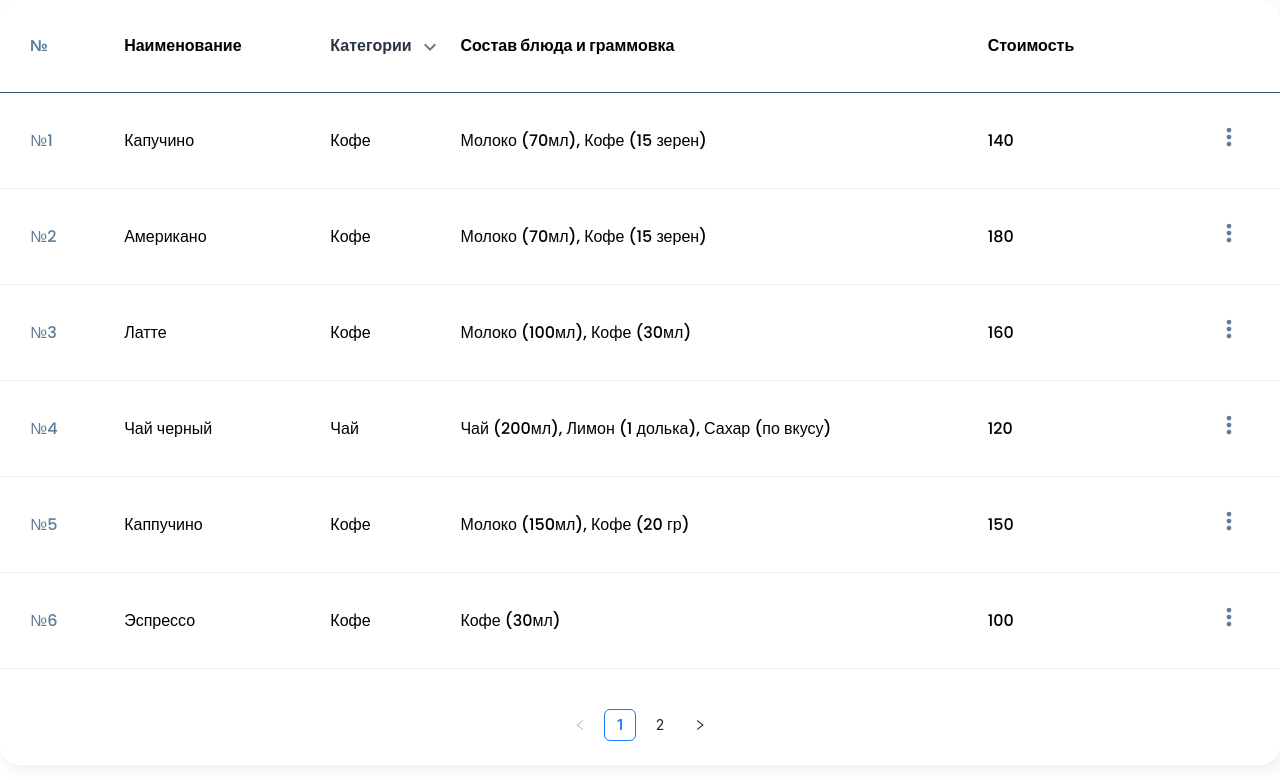
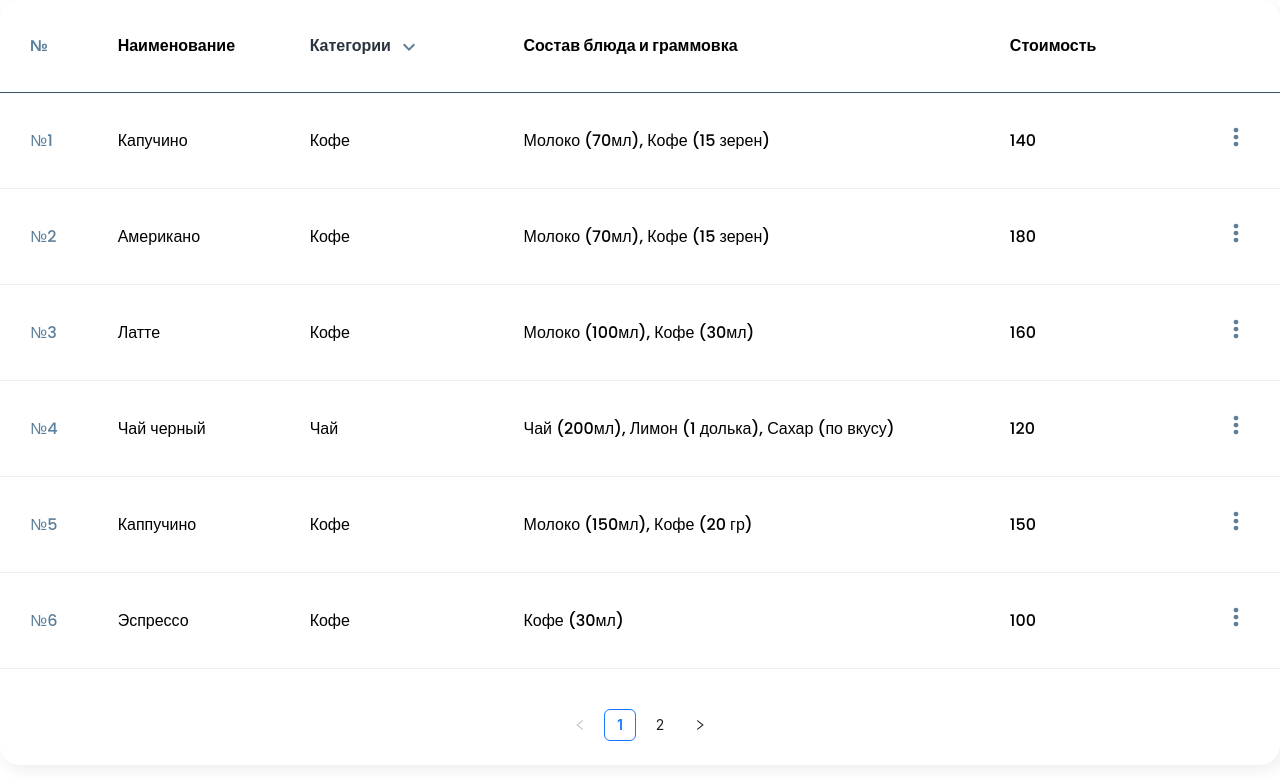
Before and after one commit to ElamanZ/neocafe_admin, a React (Vite) app: page /menu in a window 1280 px wide. Shown: the top 780 px of the page. Built offline with nearby package versions, Linux system fonts and the light colour scheme.

Commit message:
fix menuPage Table

```diff
--- a/package.json
+++ b/package.json
@@ -15,7 +15,9 @@
     "@mui/material": "^5.15.10",
     "@reduxjs/toolkit": "^2.2.1",
     "antd": "^5.14.0",
+    "axios": "^1.6.7",
     "classnames": "^2.5.1",
+    "js-cookie": "^3.0.5",
     "private-route-react": "^1.1.12",
     "react": "^18.2.0",
     "react-dom": "^18.2.0",
--- a/src/pages/MenuPage/MenuPage.jsx
+++ b/src/pages/MenuPage/MenuPage.jsx
@@ -104,7 +104,9 @@ function MenuPage() {
                 </div>
               )}
             </th>
-            <th style={{ paddingLeft: "50px" }}>Состав блюда и граммовка</th>
+            <th></th>
+            <th></th>
+            <th>Состав блюда и граммовка</th>
             <th>Стоимость</th>
             {/* <th>Филиал</th> */}
             <th></th>
@@ -118,7 +120,9 @@ function MenuPage() {
               </td>
               <td>{tableBodyData.name}</td>
               <td>{tableBodyData.category}</td>
-              <td style={{ paddingLeft: "50px" }}>
+              <td></td>
+              <td></td>
+              <td>
                 {tableBodyData.ingredients}
               </td>
               <td>{tableBodyData.price}</td>
```
Also changed, not shown: 1 other file (tests, documents, lock files or other folders).
